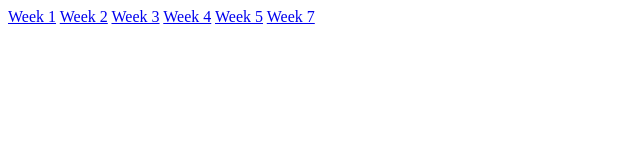
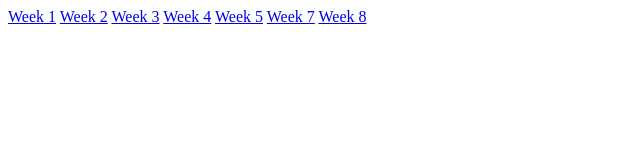
Before and after one commit to GY008822/GY008822.github.io, a plain HTML site: page index.html in a window 1280 px wide. Shown: the full height of the page, 0-640 px from the left. Drawn offline with Linux system fonts and the light colour scheme.

Commit message:
Update index.html

```diff
--- a/index.html
+++ b/index.html
@@ -11,4 +11,6 @@
 
 <a href="https://docs.google.com/document/d/1Gdbmb9G9O8L28dYVBco8CkKmqc0t_S7L5WInHFaKOoc/edit?usp=sharing">Week 7</a>
 
+<a href="https://docs.google.com/document/d/1_aVFQ9ZYifW9wV6eg2kXvUIEdo9JAFd9g2uNenEx20o/edit?usp=sharing">Week 8</a>
+
 </div>
```
